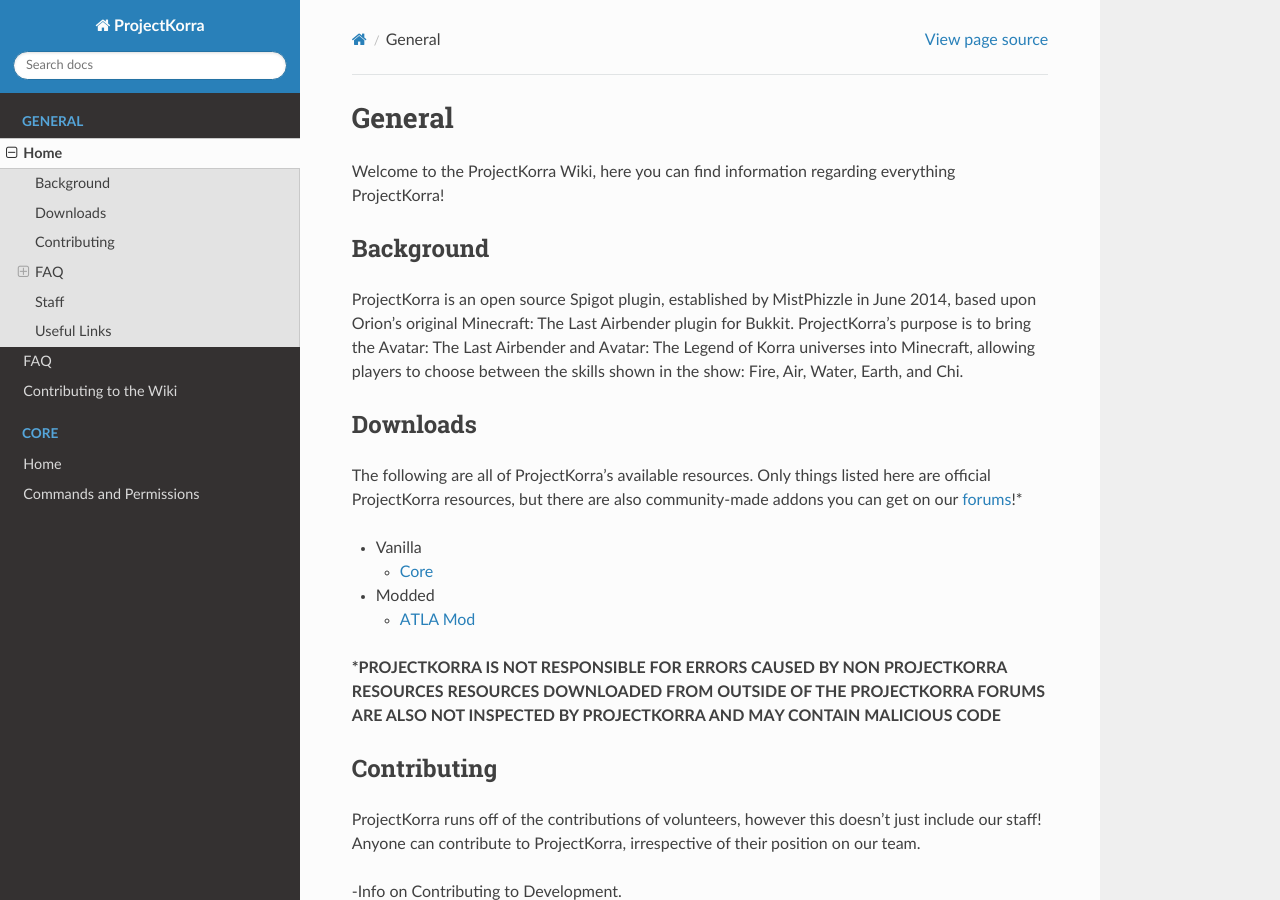
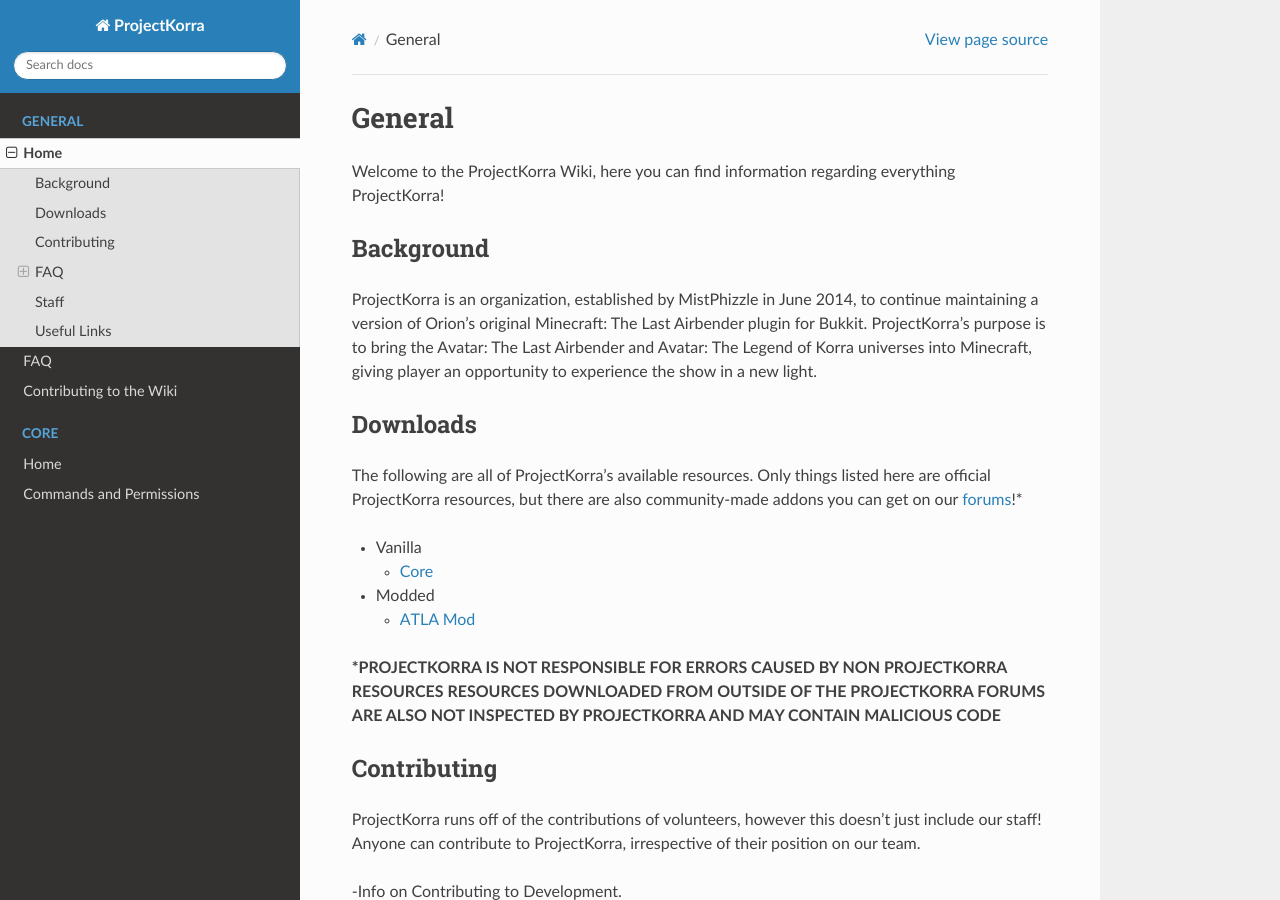
Before and after one commit to ProjectKorra/ProjectKorraWiki, a Sphinx documentation site: the page built from source/general/index.rst, in a window 1280 px wide and 900 px high. Built offline with Sphinx 7.4.7 and the Read the Docs theme 2.0.0, drawn with Linux system fonts in a browser that asks for light colours.

Commit message:
Update index.rst

```diff
--- a/source/general/index.rst
+++ b/source/general/index.rst
@@ -8,7 +8,7 @@
 
 Background
 ============
-ProjectKorra is an open source Spigot plugin, established by MistPhizzle in June 2014, based upon Orion’s original Minecraft: The Last Airbender plugin for Bukkit. ProjectKorra’s purpose is to bring the Avatar: The Last Airbender and Avatar: The Legend of Korra universes into Minecraft, allowing players to choose between the skills shown in the show: Fire, Air, Water, Earth, and Chi.
+ProjectKorra is an organization, established by MistPhizzle in June 2014, to continue maintaining a version of Orion’s original Minecraft: The Last Airbender plugin for Bukkit. ProjectKorra’s purpose is to bring the Avatar: The Last Airbender and Avatar: The Legend of Korra universes into Minecraft, giving player an opportunity to experience the show in a new light.
 
 
 Downloads
```
